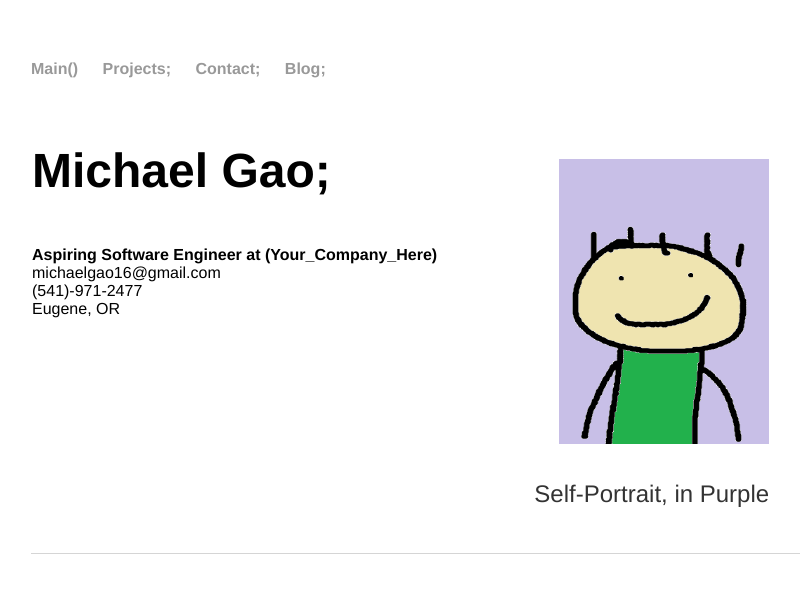
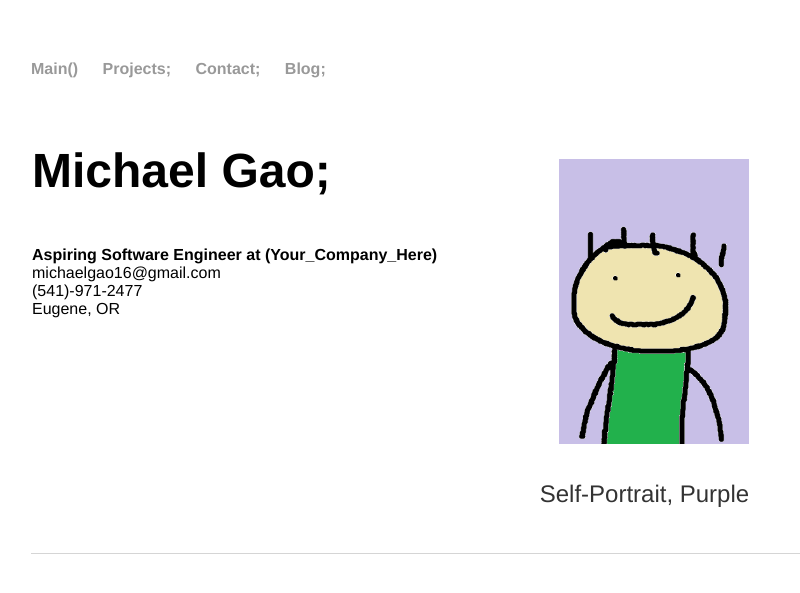
Before and after one commit to michael-c-gao/WebsiteOfMichael, a Jekyll site: the page built from contact/index.html, in a window 1280 px wide. Shown: the top 593 px of the page, without its empty margins (161-961 px from the left). Built offline with Jekyll 4.4.1, drawn with Linux system fonts in a browser that asks for light colours.

Commit message:
image and text fixing

```diff
--- a/contact/index.html
+++ b/contact/index.html
@@ -27,10 +27,10 @@
 		Eugene, OR<br>
 	</section>
 	<section class="child">
-		<p style="text-align:center;"><img style="padding-left: 120px; padding-top: 40px; padding-bottom: 0px;" src="selfportrait2.png" alt="Self Portrait" width="330"
+		<p style="text-align:center;"><img style="padding-left: 120px; padding-top: 40px; padding-bottom: 0px;" src="selfportrait2.png" alt="Self Portrait" width="310"
 			     height="325"></p>
 
-		<p style="text-align:right;">Self-Portrait, in Purple</p><br>
+		<p style="text-align:right;">Self-Portrait, Purple</p><br>
 	</section>
 </section>
 
```
